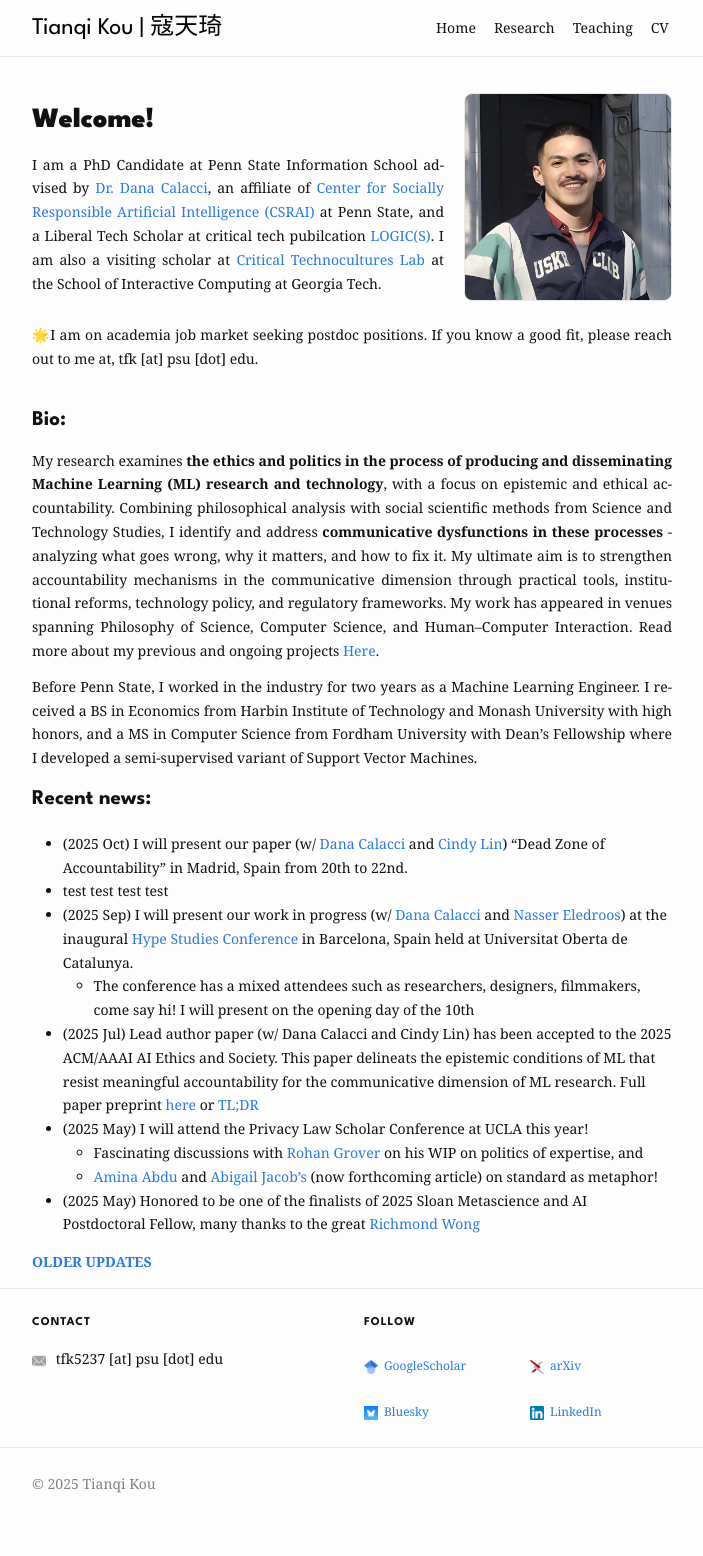
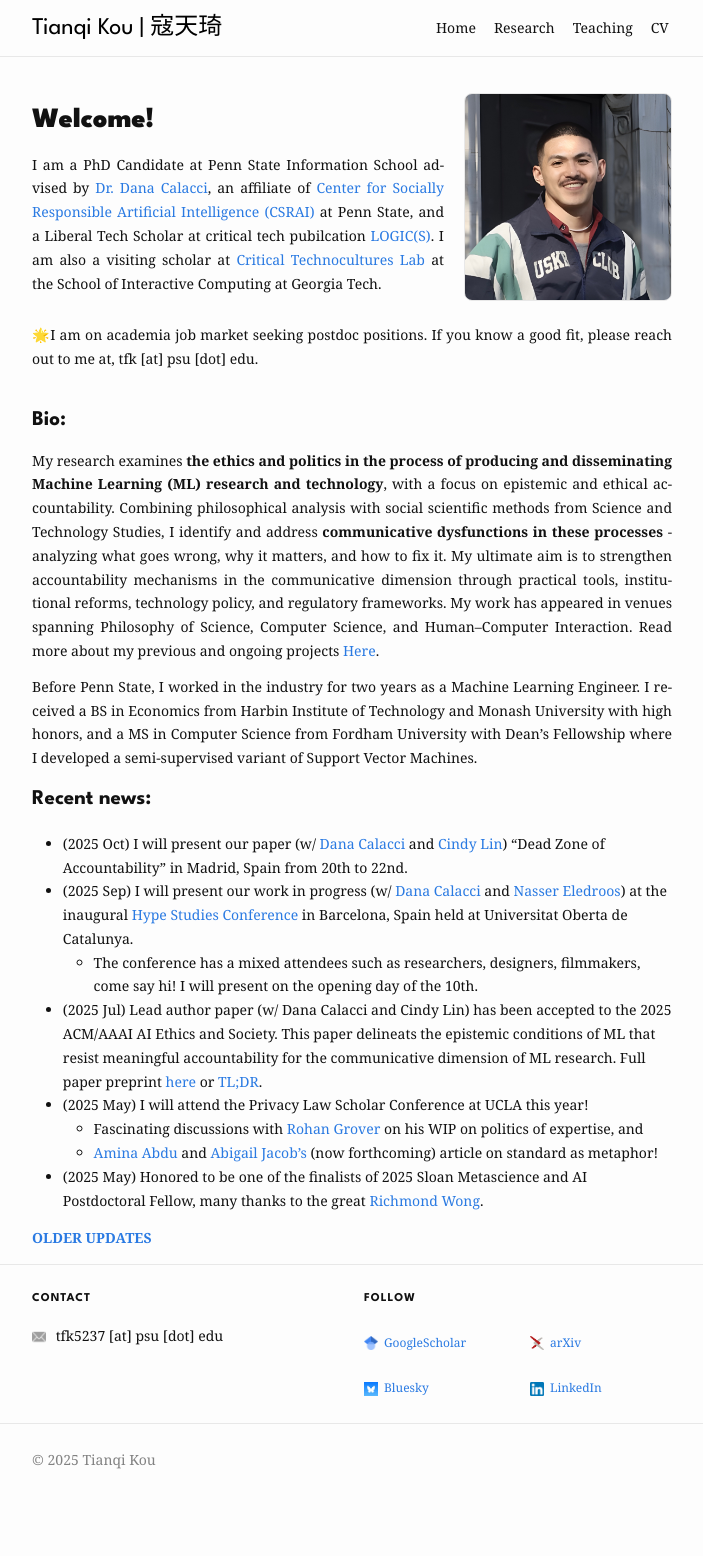
Before and after one commit to koutianqi/koutianqi.github.io, a Jekyll site: the page built from index.markdown, in a window 1280 px wide. Shown: the whole page, without its empty margins (288-991 px from the left). Built offline with Jekyll 4.4.1, drawn with Linux system fonts in a browser that asks for light colours; after the commit the page ends 1532 px from its top, so only the background shows below that.

Commit message:
Update index.markdown

```diff
--- a/index.markdown
+++ b/index.markdown
@@ -28,25 +28,21 @@
 ## Recent news:
 
 - (2025 Oct) I will present our paper (w/ [Dana Calacci](https://www.dcalacci.net) and [Cindy Lin](https://lincindy.com)) "Dead Zone of Accountability" in Madrid, Spain from 20th to 22nd.
-- test test test test
 - (2025 Sep) I will present our work in progress (w/ [Dana Calacci](https://www.dcalacci.net) and [Nasser Eledroos](https://nasser.wiki)) at the inaugural [Hype Studies Conference](https://hypestudies.org) in Barcelona, Spain held at Universitat Oberta de Catalunya.
-  - The conference has a mixed attendees such as researchers, designers, filmmakers, come say hi! I will present on the opening day of the 10th
-- (2025 Jul) Lead author paper (w/ Dana Calacci and Cindy Lin) has been accepted to the 2025 ACM/AAAI AI Ethics and Society. This paper delineats the epistemic conditions of ML that resist meaningful accountability for the communicative dimension of ML research. Full paper preprint [here](https://arxiv.org/abs/2508.08739) or [TL;DR](https://bsky.app/profile/koutianqi.bsky.social/post/3lwarwucjs22q)
+  - The conference has a mixed attendees such as researchers, designers, filmmakers, come say hi! I will present on the opening day of the 10th.
+- (2025 Jul) Lead author paper (w/ Dana Calacci and Cindy Lin) has been accepted to the 2025 ACM/AAAI AI Ethics and Society. This paper delineats the epistemic conditions of ML that resist meaningful accountability for the communicative dimension of ML research. Full paper preprint [here](https://arxiv.org/abs/2508.08739) or [TL;DR](https://bsky.app/profile/koutianqi.bsky.social/post/3lwarwucjs22q).
 - (2025 May) I will attend the Privacy Law Scholar Conference at UCLA this year!
   - Fascinating discussions with [Rohan Grover](https://www.rohangrover.org) on his WIP on politics of expertise, and
-  - [Amina Abdu](https://aminaxabdu.github.io) and [Abigail Jacob's](https://azjacobs.com) (now forthcoming article) on standard as metaphor!
-- (2025 May) Honored to be one of the finalists of 2025 Sloan Metascience and AI Postdoctoral Fellow, many thanks to the great [Richmond Wong](https://richmondywong.com)
+  - [Amina Abdu](https://aminaxabdu.github.io) and [Abigail Jacob's](https://azjacobs.com) (now forthcoming) article on standard as metaphor!
+- (2025 May) Honored to be one of the finalists of 2025 Sloan Metascience and AI Postdoctoral Fellow, many thanks to the great [Richmond Wong](https://richmondywong.com).
 
 <details class="older-updates" markdown="1">
   <summary>Older updates</summary>
 
 - (2024 Oct) Invited by the **Digital Life Initiative at CornellTech** to present my previous and ongoing work on the relationship between Machine Learning research practice reform and the social impact of ML-based technologies.
-  - Test
-- (2024 Aug) Passed my comprehensive exam, officially a PhD candidate
-  - Test
+- (2024 Aug) Passed my comprehensive exam, officially a PhD candidate.
 - My FAccT paper has been featured by the College of Information Sciences and Technology at Penn State. Read the story [here](https://ist.psu.edu/news/claim-replicability-may-help-prevent-harms-caused-by-ml)!
-  - test
-- (2024 Jun) Presented my **first and solo authored paper** "From Model Performance Replicability to Claim Replicability" at 2024 ACM Conference Fairness Accountability and Transparency at Rio de Janeiro, Brazil. Full paper [here](https://arxiv.org/pdf/2404.13131?) or [TL;DR](https://x.com/koutianqi1/status/1782586574850449812)
-- (2024 May) Attended NortheastHCI Conference (an alternative to CHI 2024) at Pittsburgh, PA
+- (2024 Jun) Presented my **first and solo authored paper** "From Model Performance Replicability to Claim Replicability" at 2024 ACM Conference Fairness Accountability and Transparency at Rio de Janeiro, Brazil. [article](https://arxiv.org/pdf/2404.13131?) or [TL;DR](https://x.com/koutianqi1/status/1782586574850449812).
+- (2024 May) Attended NortheastHCI Conference (an alternative to CHI 2024) at Pittsburgh, PA.
 
 </details>
```
